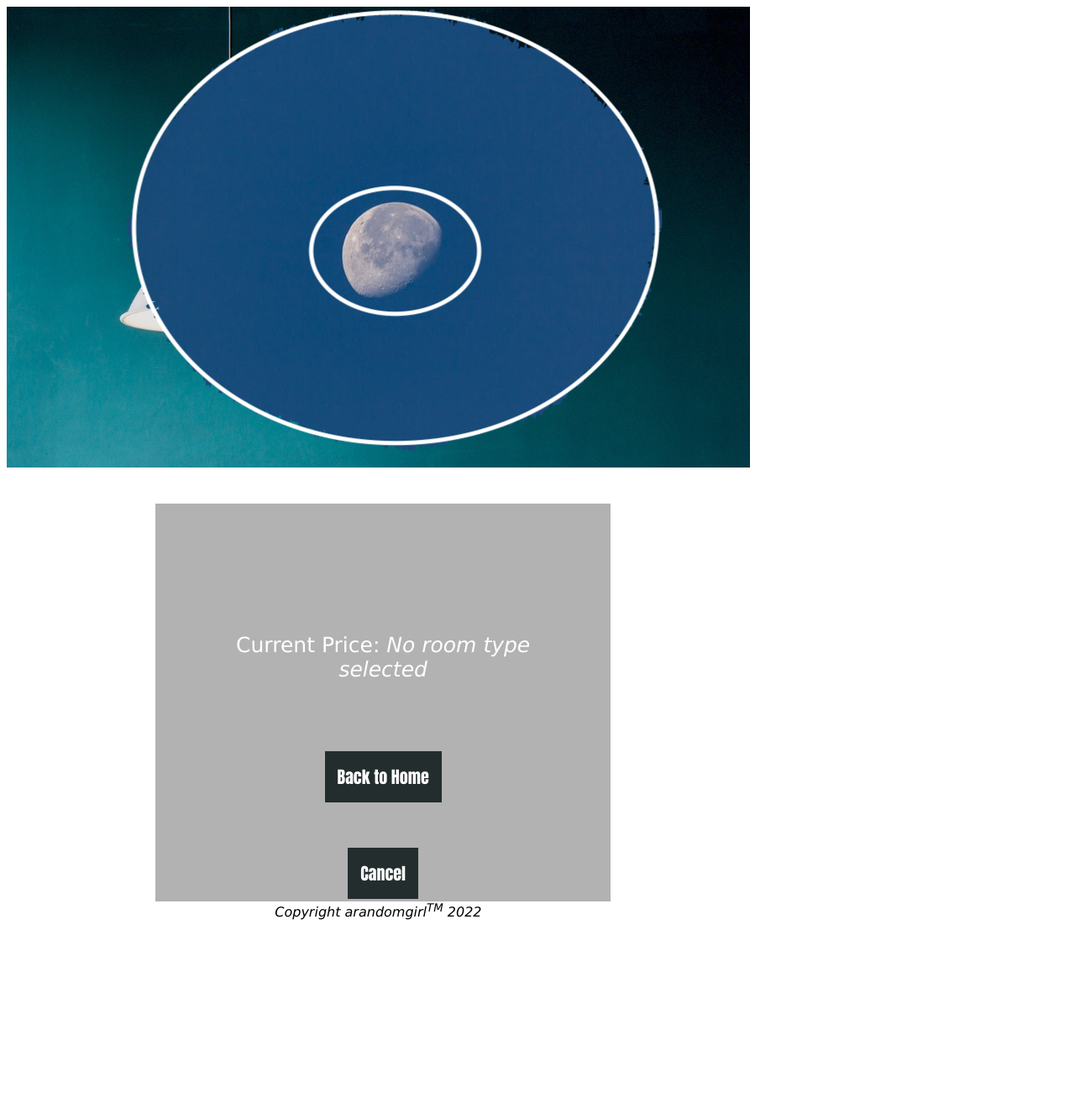
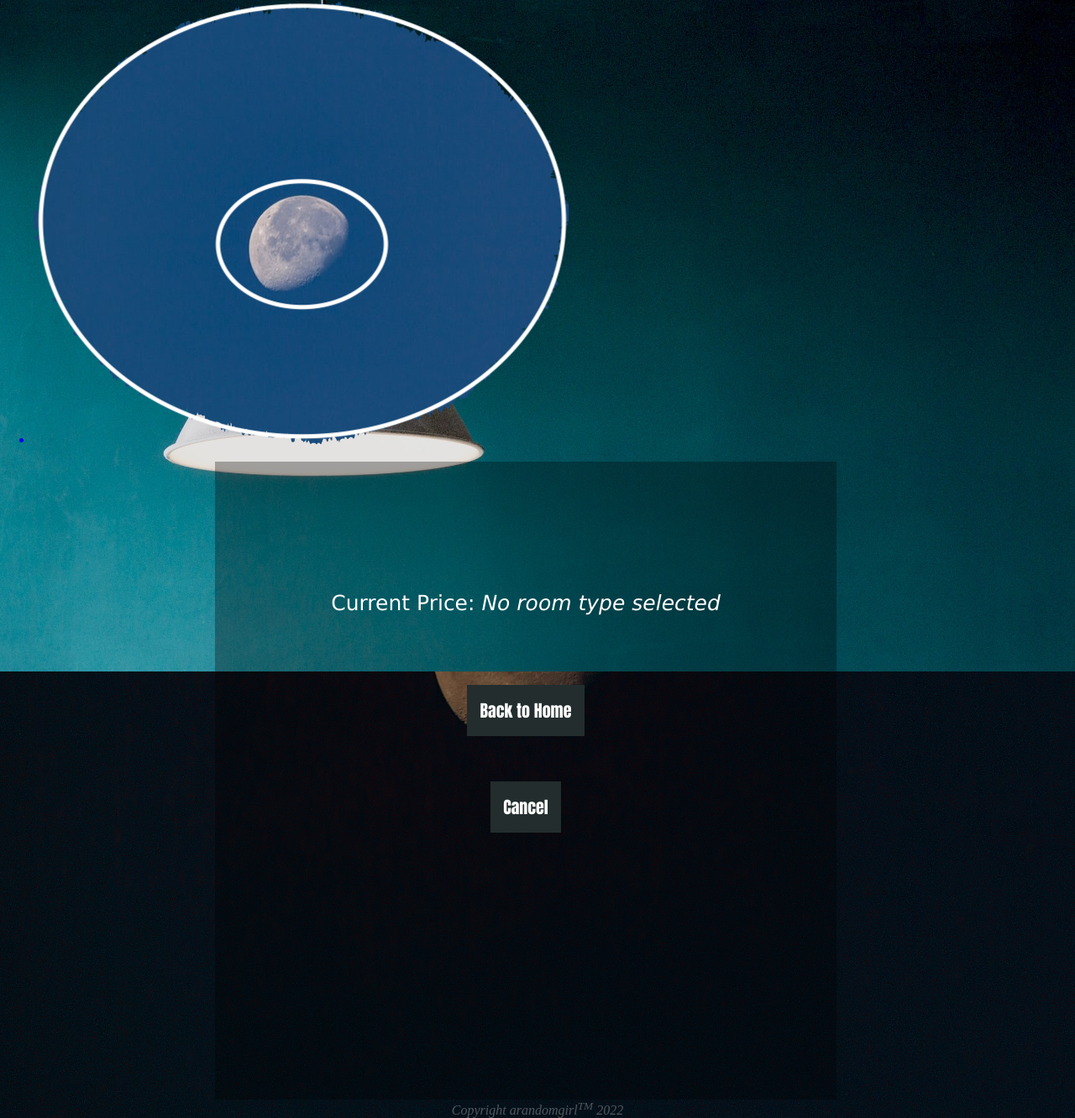
Before and after one commit to moonybuilder/moonyco, a Vue app: page /#/booking in a window 1280 px wide. Shown: the whole page at 84% size. Before the commit the page ends 1097 px from the top, so only its background shows below. Built offline with nearby package versions, Linux system fonts and the light colour scheme.

Commit message:
updated page content and format

```diff
--- a/src/App.vue
+++ b/src/App.vue
@@ -7,3 +7,17 @@
 <script>
 export default { name: 'App' }
 </script>
+<style>
+body{
+  background-image: url('@/assets/logo.png');
+  background-repeat: no-repeat;
+  background-size: cover;
+  background-attachment: fixed;
+  background-position: center;
+  background-color: #1d3c62;
+  background-blend-mode: difference;
+  height: 100%;
+  width: 100%;
+  margin: 0;
+}
+</style>
--- a/src/components/BookNow.vue
+++ b/src/components/BookNow.vue
@@ -222,8 +222,8 @@ body,
   background-position: center;
   background-attachment: fixed;
   background-blend-mode: difference;
-  height: 70%;
-  width: 70%;
+  height: 100%;
+  width: 100%;
   margin: 0;
   font-family:'Lucida Sans', 'Lucida Sans Regular', 'Lucida Grande', 'Lucida Sans Unicode', Geneva, Verdana, sans-serif;
 }
@@ -231,18 +231,8 @@ body,
 .logo {
   border-radius: 100%;
 }
-
-.logoName {
-  list-style-type: none;
-  color: white;
-  font-family: marker felt;
-  font-size: 50px;
-  text-align: center;
-  text-decoration: none;
-}
-
 section {
-  height: 50%;
+  height: 70%;
   width: 50%;
   background-color: hsla(360, 0%, 0%, 0.3);
   color: white;
@@ -252,7 +242,7 @@ section {
   margin-left: 20%;
   overflow-wrap: break-word;
 }
-
+*:visited{ text-decoration: none;}
 button,
 input {
   padding: 15px;
@@ -267,4 +257,11 @@ button:hover,
 input:hover {
   opacity: 0.8;
 }
+footer {
+  color: hsla(120, 100%, 100%, 0.3);
+  font-family: cursive;
+  position: relative;
+  bottom: 0;
+  width: 100%;
+}
 </style>
--- a/src/components/HomePage.vue
+++ b/src/components/HomePage.vue
@@ -26,19 +26,19 @@
 
     <!-- Page Section -->
     <section>
-      <br /><br /><br />
+      <br />
 
       <button @click="goLogin" id="apparelButton">Shop For Apparel</button>
 
-      <br /><br /><br />
+      <br />
 
       <button @click="goHotel" id="hotelButton">Book Your Hotel Room</button>
 
-      <br /><br /><br />
+      <br />
 
       <button @click="goContact" id="apparelButton">Contact</button>
 
-      <br /><br /><br />
+      <br />
     </section>
 
     <!-- Page Footer -->
@@ -77,6 +77,7 @@ body,
   background-attachment: fixed;
   background-position: center;
   background-color: #1d3c62;
+  background-blend-mode: difference;
   height: 100%;
   width: 100%;
   margin: 0;
@@ -87,10 +88,8 @@ a:link {
   color: white;
   text-decoration: none;
 }
-a:visited {
-  color: darkgray;
-  text-decoration: none;
-}
+*:visited{ text-decoration: none;}
+
 a:active {
   color: black;
   text-decoration: none;
@@ -99,6 +98,8 @@ a:active {
 button {
   height: 30%;
   width: 50%;
+  color: white;
+  font-family:'Lucida Sans', 'Lucida Sans Regular', 'Lucida Grande', 'Lucida Sans Unicode', Geneva, Verdana, sans-serif;
   border: none;
   padding: 8px 8px;
   background: transparent;
@@ -112,8 +113,7 @@ button {
 #logoName {
   list-style-type: none;
   color: white;
-  font-family: "Marker Felt", sans-serif;
-  font-size: 50px;
+  font-size: 70%;
   text-align: center;
   text-decoration: none;
   cursor: pointer;
@@ -132,7 +132,7 @@ button:hover {
 }
 
 section {
-  height: 50%;
+  height: 30%;
   width: 50%;
   background-color: hsla(213, 54%, 75%, 0.3);
   color: white;
--- a/src/components/TheHotel.vue
+++ b/src/components/TheHotel.vue
@@ -137,6 +137,7 @@ body,
   background-size: cover;
   background-position: center;
   background-attachment: fixed;
+  background-blend-mode: difference;
   height: 100%;
   width: 100%;
   margin: 0;
@@ -151,10 +152,11 @@ body,
   list-style-type: none;
   color: white;
   font-family: Impact, Haettenschweiler, 'Arial Narrow Bold', sans-serif;
-  font-size: 15%;
-  text-align: center;
+  font-size: 50%;
   text-decoration: none;
 }
+
+*:visited{ text-decoration: none;}
 
 #type {
   padding: 20px;
@@ -195,4 +197,11 @@ section {
   margin-left: 20%;
   overflow-wrap: break-word;
 }
+footer {
+  color: hsla(120, 100%, 100%, 0.3);
+  font-family: cursive;
+  position: relative;
+  bottom: 0;
+  width: 100%;
+}
 </style>
```
